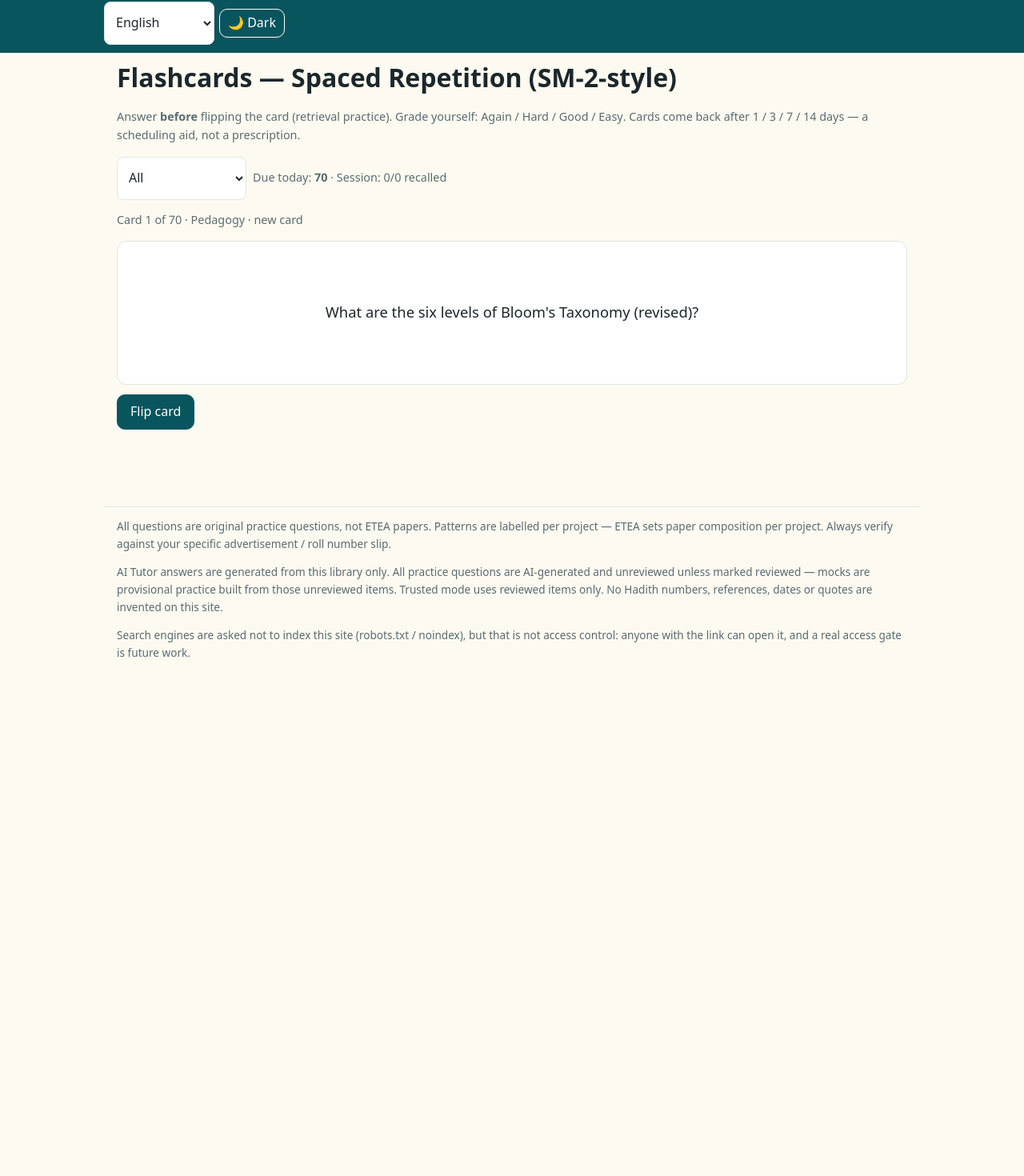
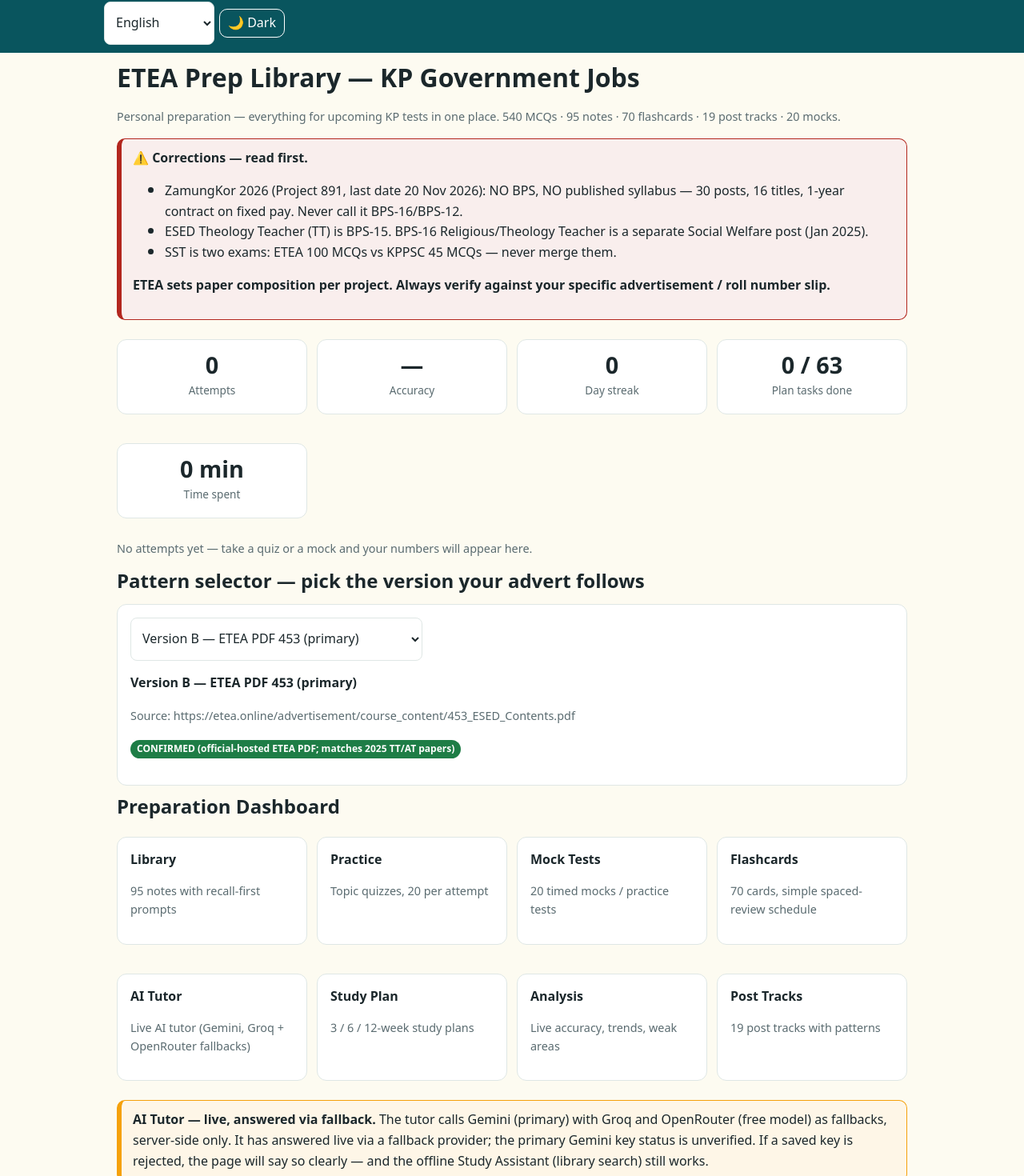
Before and after one commit to Jamalyasir26/etea-test-prep, a Next.js app: page /flashcards in a window 1280 px wide. Shown: the part 153-1623 px from the top of the page at 80% size. Before the commit the page ends 1090 px from the top, so only its background shows below. Built offline with nearby package versions, Linux system fonts and the light colour scheme.

Commit message:
Phase 2: trust/correctness foundation (PED-009 fix, review labels, SS bank, DM/PET split, flashcard queue, session persistence, privacy noindex)

```diff
--- a/src/app/flashcards/page.tsx
+++ b/src/app/flashcards/page.tsx
@@ -1,126 +1,133 @@
-// Flashcards — SM-2-style spaced repetition (Again/Hard/Good/Easy).
-// Due queue first; every grade is stored locally and feeds the Analysis page.
+// Home — preparation dashboard (live numbers from real attempts only).
 "use client";
 
-import { useEffect, useMemo, useState } from "react";
-import { FLASHCARDS } from "@/lib/data";
-import { loadFlashState, nextDue, recordAttempt, saveFlashState, type FlashState } from "@/lib/tracking";
+import { useEffect, useState } from "react";
+import Link from "next/link";
+import { CORRECTIONS, COUNTS, PATTERN_BANNER, PATTERNS } from "@/lib/data";
+import { computeStats, loadAttempts, loadPlanState, type Stats } from "@/lib/tracking";
+import { useLang } from "@/lib/i18n";
 
-type Grade = "again" | "hard" | "good" | "easy";
+const QUICK = [
+  { href: "/library", key: "library", desc: "95 notes with recall-first prompts" },
+  { href: "/practice", key: "practice", desc: "Topic quizzes, 20 per attempt" },
+  { href: "/mock", key: "mocks", desc: "20 timed mocks / practice tests" },
+  { href: "/flashcards", key: "flashcards", desc: "70 cards, simple spaced-review schedule" },
+  { href: "/tutor", key: "tutor", desc: "Live AI tutor (Gemini, Groq + OpenRouter fallbacks)" },
+  { href: "/plan", key: "plan", desc: "3 / 6 / 12-week study plans" },
+  { href: "/analysis", key: "analysis", desc: "Live accuracy, trends, weak areas" },
+  { href: "/tracks", key: "tracks", desc: "19 post tracks with patterns" },
+];
 
-export default function FlashcardsPage() {
-  const [state, setState] = useState<FlashState>({});
-  const [category, setCategory] = useState("All");
-  const [idx, setIdx] = useState(0);
-  const [flipped, setFlipped] = useState(false);
-  const [session, setSession] = useState({ correct: 0, total: 0 });
-  const [done, setDone] = useState(false);
+export default function Home() {
+  const { t } = useLang();
+  const [stats, setStats] = useState<Stats | null>(null);
+  const [planDone, setPlanDone] = useState(0);
+  const [pattern, setPattern] = useState("B");
 
   useEffect(() => {
-    setState(loadFlashState());
+    setStats(computeStats(loadAttempts()));
+    setPlanDone(Object.values(loadPlanState()).filter(Boolean).length);
   }, []);
 
-  const categories = useMemo(() => ["All", ...Array.from(new Set(FLASHCARDS.map((c) => c.category))).sort()], []);
-  const today = new Date().toISOString().slice(0, 10);
-
-  const deck = useMemo(() => {
-    const list = FLASHCARDS.map((c, i) => ({ ...c, id: `card-${i}` })).filter(
-      (c) => category === "All" || c.category === category,
-    );
-    const due = list.filter((c) => !state[c.id] || state[c.id].due <= today);
-    const fresh = list.filter((c) => state[c.id] && state[c.id].due > today);
-    return [...due, ...fresh];
-  }, [category, state, today]);
-
-  const card = deck[idx];
-  const dueCount = deck.filter((c) => !state[c.id] || state[c.id].due <= today).length;
-
-  function grade(g: Grade) {
-    if (!card) return;
-    const prev = state[card.id];
-    const { due, interval } = nextDue(g, prev?.interval ?? 0);
-    const next = { ...state, [card.id]: { grade: g, due, interval, reps: (prev?.reps ?? 0) + 1 } };
-    setState(next);
-    saveFlashState(next);
-    const good = g === "good" || g === "easy";
-    setSession((s) => ({ correct: s.correct + (good ? 1 : 0), total: s.total + 1 }));
-    if (idx + 1 >= deck.length) {
-      setDone(true);
-      recordAttempt({
-        kind: "flash",
-        subject: card.category,
-        title: `Flashcards — ${category}`,
-        total: deck.length,
-        correct: session.correct + (good ? 1 : 0),
-        seconds: 0,
-      });
-    } else {
-      setIdx(idx + 1);
-      setFlipped(false);
-    }
-  }
-
+  const p = PATTERNS[pattern];
   return (
     <div>
-      <h1>Flashcards — Spaced Repetition (SM-2-style)</h1>
+      <h1>ETEA Prep Library — KP Government Jobs</h1>
       <p className="muted">
-        Answer <b>before</b> flipping the card (retrieval practice). Grade yourself: Again / Hard /
-        Good / Easy. Cards come back after 1 / 3 / 7 / 14 days — a scheduling aid, not a
-        prescription.
+        Personal preparation — everything for upcoming KP tests in one place. {COUNTS.total} MCQs ·{" "}
+        {COUNTS.notes} notes · {COUNTS.cards} flashcards · {COUNTS.tracks} post tracks · {COUNTS.mocks}{" "}
+        mocks.
       </p>
-      <div style={{ display: "flex", gap: 8, flexWrap: "wrap", alignItems: "center" }}>
-        <select aria-label="Category" value={category} onChange={(e) => { setCategory(e.target.value); setIdx(0); setFlipped(false); setDone(false); setSession({ correct: 0, total: 0 }); }}>
-          {categories.map((c) => (
-            <option key={c} value={c}>
-              {c}
+
+      <div className="alert red">
+        <b>⚠️ Corrections — read first.</b>
+        <ul>
+          {CORRECTIONS.map((c) => (
+            <li key={c}>{c}</li>
+          ))}
+        </ul>
+        <p>
+          <b>{PATTERN_BANNER}</b>
+        </p>
+      </div>
+
+      {stats && (
+        <div className="grid">
+          <div className="card stat">
+            <b>{stats.totalAttempts}</b>
+            <span>{t("attempts")}</span>
+          </div>
+          <div className="card stat">
+            <b>{stats.hasData ? `${Math.round(stats.accuracy)}%` : "—"}</b>
+            <span>{t("accuracy")}</span>
+          </div>
+          <div className="card stat">
+            <b>{stats.streakDays}</b>
+            <span>{t("streak")}</span>
+          </div>
+          <div className="card stat">
+            <b>
+              {planDone} / 63
+            </b>
+            <span>Plan tasks done</span>
+          </div>
+          <div className="card stat">
+            <b>{stats.totalMinutes} min</b>
+            <span>{t("timeSpent")}</span>
+          </div>
+        </div>
+      )}
+      {stats && !stats.hasData && <p className="muted">{t("noAttempts")}</p>}
+      {stats && stats.weakest.length > 0 && (
+        <div className="card">
+          <h3>{t("weakAreas")}</h3>
+          {stats.weakest.map((w) => (
+            <p key={w.subject}>
+              <span className={`heat ${w.accuracy < 50 ? "red" : w.accuracy < 70 ? "yellow" : "green"}`} />
+              {w.subject} — {Math.round(w.accuracy)}% ({w.total} Q){" "}
+              <Link href={`/practice?subject=${encodeURIComponent(w.subject)}`}>{t("drill")} →</Link>
+            </p>
+          ))}
+          <p>
+            <Link href="/analysis">Full analysis →</Link>
+          </p>
+        </div>
+      )}
+
+      <h2>Pattern selector — pick the version your advert follows</h2>
+      <div className="card">
+        <select aria-label="Pattern version" value={pattern} onChange={(e) => setPattern(e.target.value)}>
+          {Object.entries(PATTERNS).map(([k, v]) => (
+            <option key={k} value={k}>
+              {v.name}
             </option>
           ))}
         </select>
-        <span className="muted">
-          Due today: <b>{dueCount}</b> · Session: {session.correct}/{session.total} recalled
-        </span>
+        <p>
+          <b>{p.name}</b>
+        </p>
+        <p className="muted">Source: {p.source}</p>
+        <p>
+          <span className={`badge ${pattern === "MD" ? "red" : "green"}`}>{p.confidence}</span>
+        </p>
       </div>
-      {done ? (
-        <div className="card">
-          <h2>Deck finished</h2>
-          <p>
-            Recalled {session.correct} of {session.total} cards. Due cards will return on their
-            scheduled day.
-          </p>
-          <button
-            onClick={() => {
-              setIdx(0);
-              setDone(false);
-              setSession({ correct: 0, total: 0 });
-              setFlipped(false);
-            }}
-          >
-            Review again
-          </button>
-        </div>
-      ) : card ? (
-        <div>
-          <p className="muted">
-            Card {idx + 1} of {deck.length} · {card.category}
-            {state[card.id] ? ` · last grade: ${state[card.id].grade}, next due ${state[card.id].due}` : " · new card"}
-          </p>
-          <div className="card flashcard" onClick={() => setFlipped(!flipped)} role="button" tabIndex={0}>
-            {flipped ? card.back : card.front}
-          </div>
-          {!flipped ? (
-            <button onClick={() => setFlipped(true)}>Flip card</button>
-          ) : (
-            <div style={{ display: "flex", gap: 8, flexWrap: "wrap" }}>
-              <button className="secondary" onClick={() => grade("again")}>Again (1d)</button>
-              <button className="secondary" onClick={() => grade("hard")}>Hard (2d)</button>
-              <button onClick={() => grade("good")}>Good</button>
-              <button onClick={() => grade("easy")}>Easy</button>
-            </div>
-          )}
-        </div>
-      ) : (
-        <p>No cards in this category.</p>
-      )}
+
+      <h2>{t("dashboard")}</h2>
+      <div className="grid">
+        {QUICK.map((q) => (
+          <Link key={q.href} href={q.href} className="card" style={{ textDecoration: "none", color: "inherit" }}>
+            <b>{t(q.key)}</b>
+            <p className="muted">{q.desc}</p>
+          </Link>
+        ))}
+      </div>
+
+      <div className="alert">
+        <b>AI Tutor — live, answered via fallback.</b> The tutor calls Gemini (primary) with
+        Groq and OpenRouter (free model) as fallbacks, server-side only. It has answered live via a
+        fallback provider; the primary Gemini key status is unverified. If a saved key is rejected,
+        the page will say so clearly — and the offline Study Assistant (library search) still works.
+      </div>
     </div>
   );
 }
```
